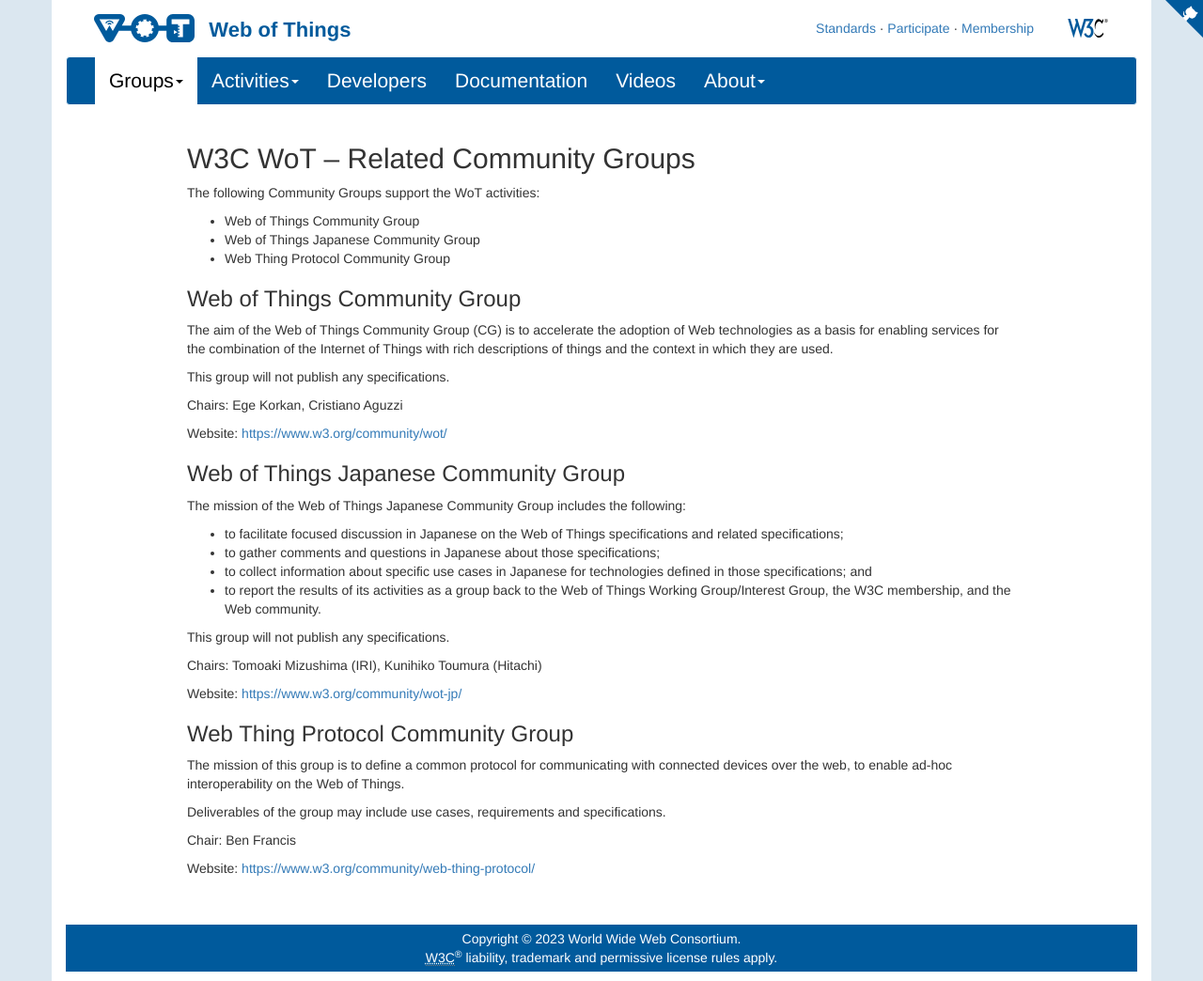
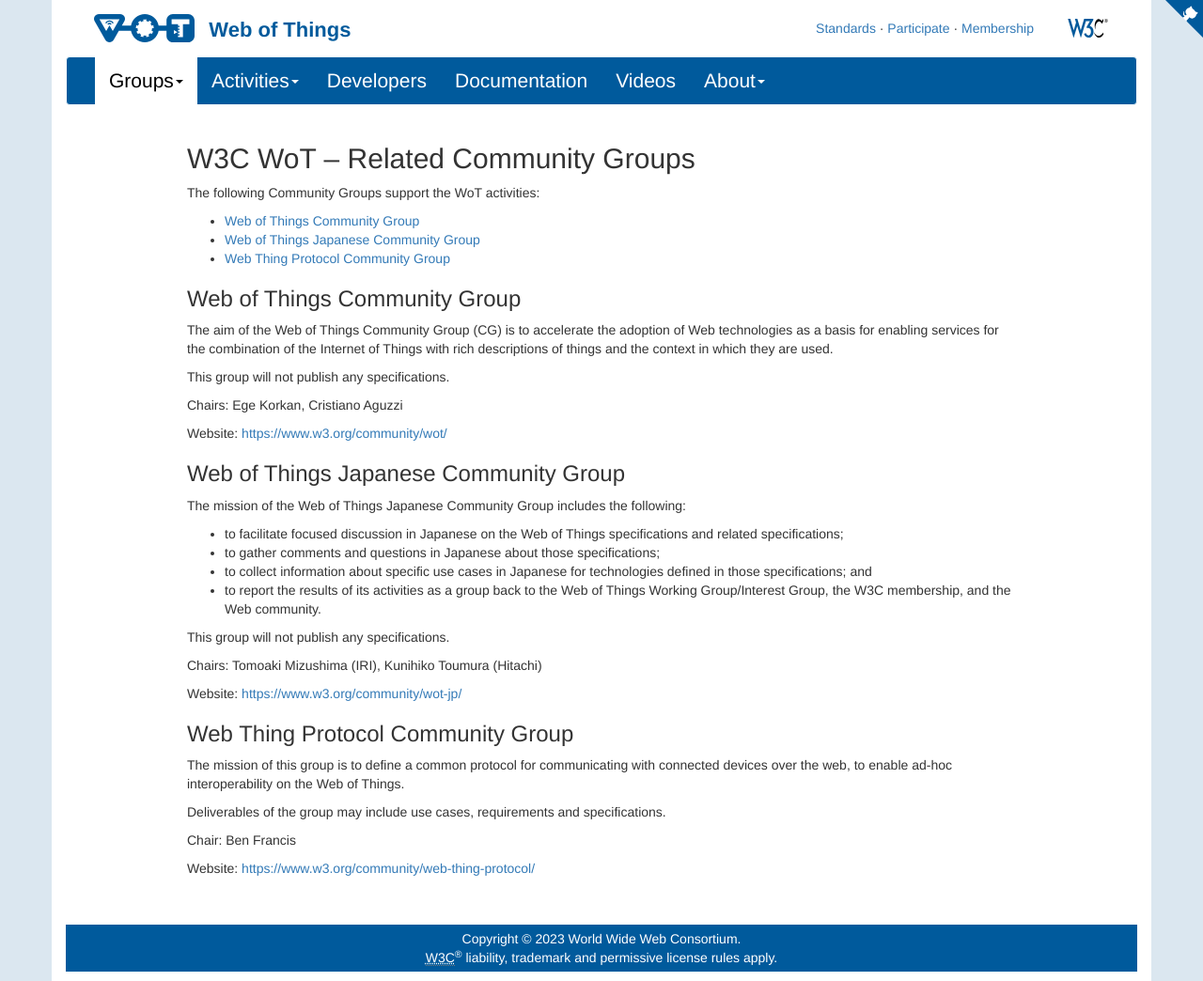
Before and after one commit to w3c/wot-marketing, a Jekyll site: the page built from docs/cg/index.html, in a window 1280 px wide. Shown: the whole page at 94% size. Built offline with Jekyll 4.4.1, drawn with Linux system fonts in a browser that asks for light colours; nearby versions of some CDN libraries; comment, search, counter and statistics services are not loaded.

Commit message:
add toc links

```diff
--- a/docs/cg/index.html
+++ b/docs/cg/index.html
@@ -8,12 +8,12 @@
   <h2>W3C WoT – Related Community Groups</h2>
   <p>The following Community Groups support the WoT activities:</p>
   <ul>
-    <li>Web of Things Community Group</li>
-    <li>Web of Things Japanese Community Group</li>
-    <li>Web Thing Protocol Community Group</li>
+    <li><a href="#wotcg">Web of Things Community Group</a></li>
+    <li><a href="#wotjpcg">Web of Things Japanese Community Group</a></li>
+    <li><a href="#webthingcg">Web Thing Protocol Community Group</a></li>
   </ul>
 
-  <div>
+  <div id="wotcg">
     <h3>Web of Things Community Group</h3>
     <p>
       The aim of the Web of Things Community Group (CG) is to accelerate the
@@ -28,7 +28,7 @@
 	<p>Website: <a href="https://www.w3.org/community/wot/" target="_blank">https://www.w3.org/community/wot/</a></p>
   </div>
 
-  <div>
+  <div id="wotjpcg">
     <h3>Web of Things Japanese Community Group</h3>
     <p>
       The mission of the Web of Things Japanese Community Group includes the
@@ -59,7 +59,7 @@
 	<p>Website: <a href="https://www.w3.org/community/wot-jp/" target="_blank">https://www.w3.org/community/wot-jp/</a></p>
   </div>
 
-  <div>
+  <div id="webthingcg">
     <h3>Web Thing Protocol Community Group</h3>
 
     <p>
```
